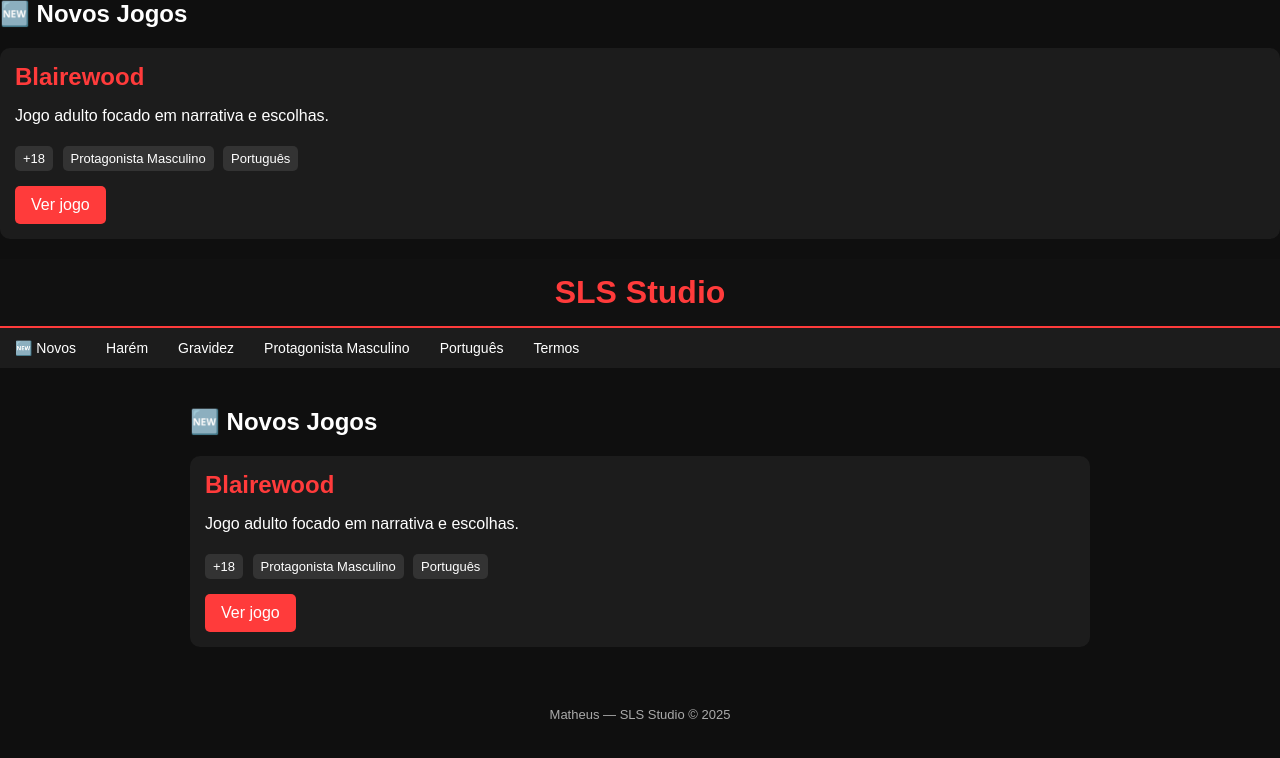
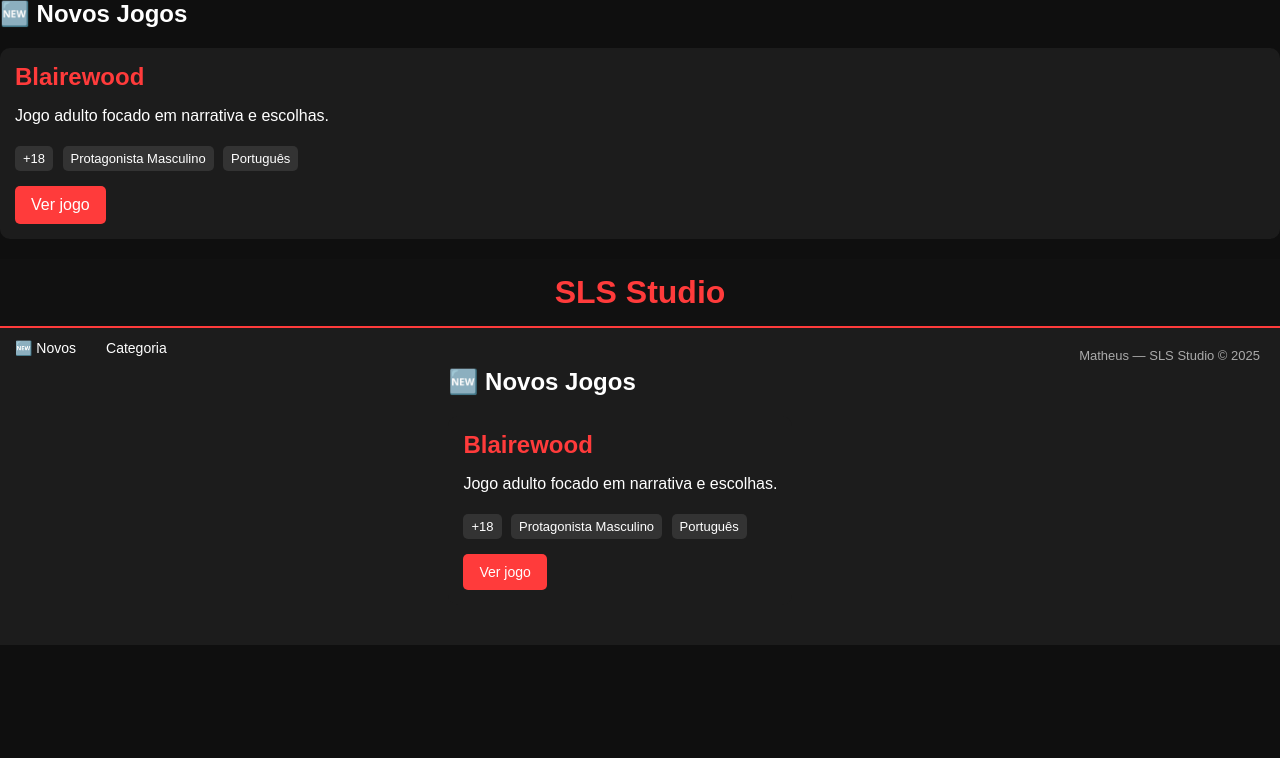
Before and after one commit to ms5536593-dotcom/SLS-Studio, a plain HTML site: page home.html in a window 1280 px wide. Drawn offline with Linux system fonts and the light colour scheme.

Commit message:
Update home.html

```diff
--- a/home.html
+++ b/home.html
@@ -100,12 +100,7 @@ footer {
 
 <nav>
   <a href="home.html">🆕 Novos</a>
-  <a href="#">Harém</a>
-  <a href="#">Gravidez</a>
-  <a href="#">Protagonista Masculino</a>
-  <a href="#">Português</a>
-  <a href="termos.html">Termos</a>
-</nav>
+  <a href="#">Categoria</a>
 
 <div class="container">
 
```
